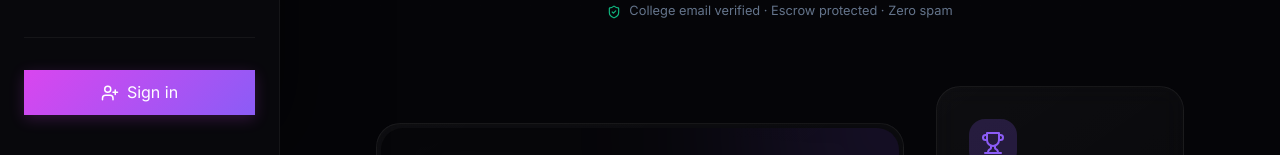
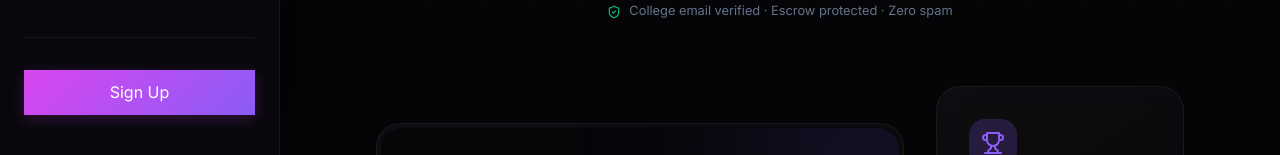
Before and after one commit to Shivam34534/SkillSphere, a React (Vite) app in the folder client/: page / in a window 1280 px wide. Shown: the part 645-800 px from the top of the page. Built offline with nearby package versions, Linux system fonts and the light colour scheme; no server answers.

Commit message:
sidebar fix final

```diff
--- a/client/src/App.jsx
+++ b/client/src/App.jsx
@@ -127,7 +127,7 @@ function Navigation() {
               <div className="flex flex-col gap-3">
                 {/* Only Sign Up button remains here */}
                 <Link to="/signup" className="btn-primary text-center py-3 flex items-center justify-center gap-2" onClick={closeMenu}>
-                  <UserPlus size={18} /> Sign in
+                  Sign Up
                 </Link>
               </div>
             )}
```
